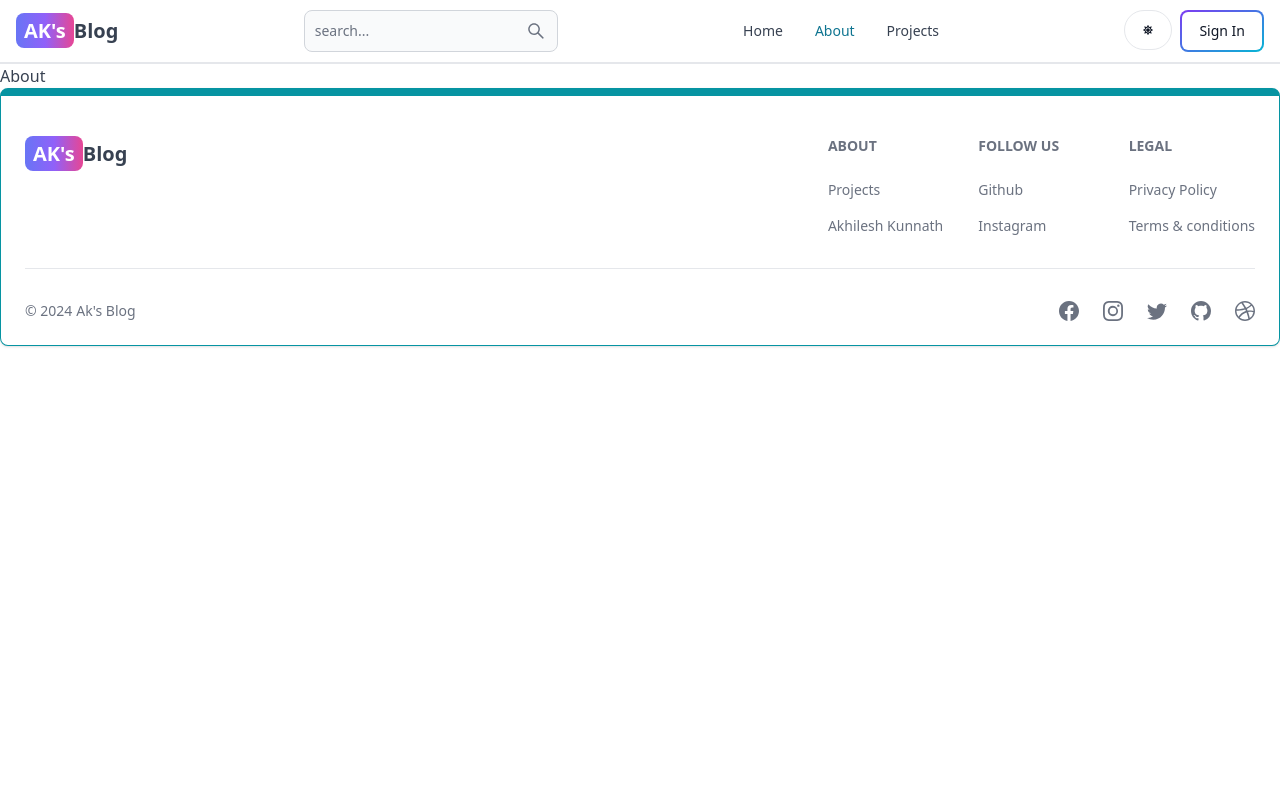
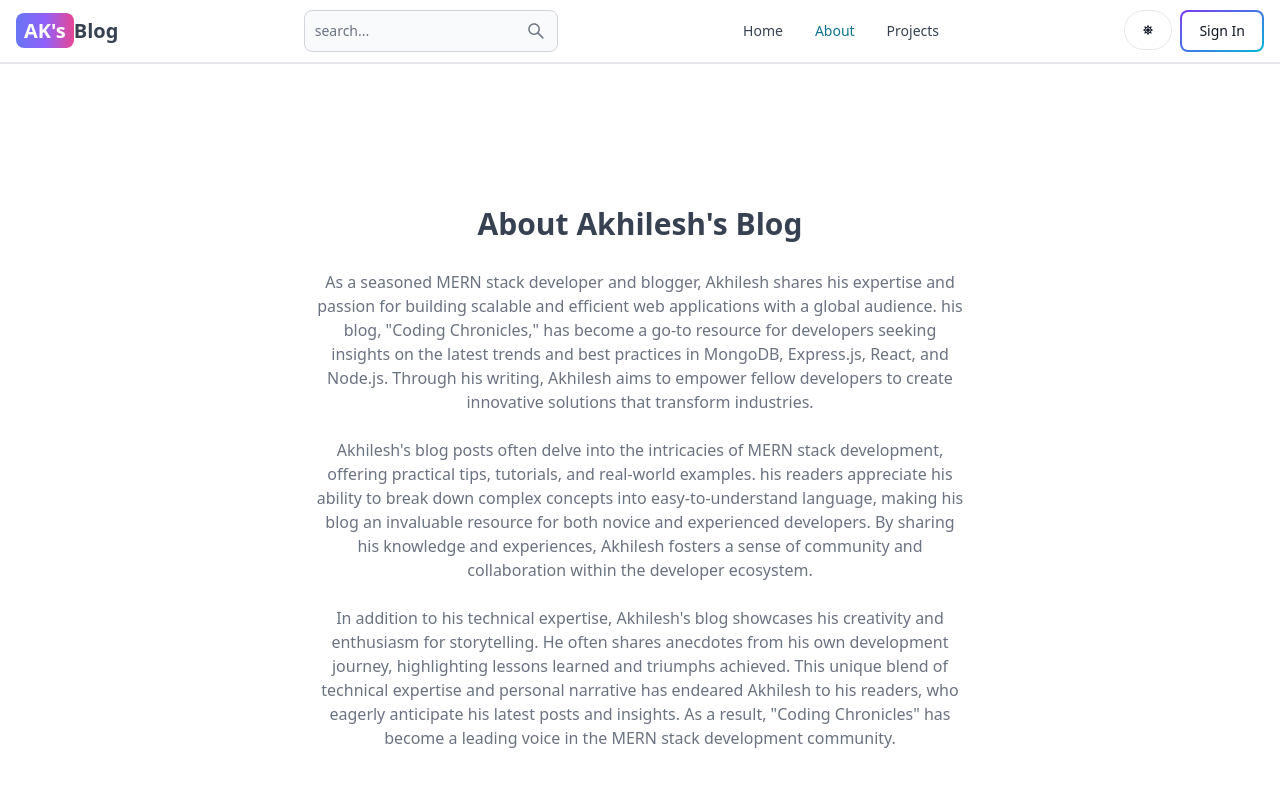
Before and after one commit to Akhileshkunnath/mern-blog, a React (Vite) app in the folder client/: page /about in a window 1280 px wide. Shown: the top 800 px of the page. Built offline with nearby package versions, Linux system fonts and the light colour scheme; no server answers.

Commit message:
complete about and project pages

```diff
--- a/client/src/components/CallToAction.jsx
+++ b/client/src/components/CallToAction.jsx
@@ -3,7 +3,7 @@ import React from 'react'
 
 const CallToAction = () => {
   return (
-    <div className=" flex flex-col sm:flex-row p-3 border border-teal-500 justify-center items-center rounded-tl-3xl rounded-br-3xl text-center">
+    <div className=" flex flex-col sm:flex-row p-3 border border-teal-500 justify-center items-center rounded-tl-3xl rounded-br-3xl text-center gap-5">
         <div className="flex-1  justify-center flex flex-col ">
             <h2 className='text-2xl'> Want to learn more about JavaScript</h2>
             <p className='text-gray-500 my-2'>Checkout these resources with 100 JavaScript projects</p>
--- a/client/src/pages/About.jsx
+++ b/client/src/pages/About.jsx
@@ -2,7 +2,20 @@ import React from 'react'
 
 const About = () => {
   return (
-    <div>About</div>
+    <div className='min-h-screen flex items-center justify-center'>
+      <div className="max-w-2xl mx-auto p-3 text-center">
+        <div className="">
+          <h1 className='text-3xl font-semibold text-center my-7'>About Akhilesh's Blog</h1>
+          <div className=" text-md text-gray-500 flex flex-col gap-6">
+         <p> As a seasoned MERN stack developer and blogger, Akhilesh shares his expertise and passion for building scalable and efficient web applications with a global audience. his blog, "Coding Chronicles," has become a go-to resource for developers seeking insights on the latest trends and best practices in MongoDB, Express.js, React, and Node.js. Through his writing, Akhilesh aims to empower fellow developers to create innovative solutions that transform industries.</p>
+
+<p>Akhilesh's blog posts often delve into the intricacies of MERN stack development, offering practical tips, tutorials, and real-world examples. his readers appreciate his ability to break down complex concepts into easy-to-understand language, making his blog an invaluable resource for both novice and experienced developers. By sharing his knowledge and experiences, Akhilesh fosters a sense of community and collaboration within the developer ecosystem.</p>
+
+<p>In addition to his technical expertise, Akhilesh's blog showcases his creativity and enthusiasm for storytelling. He often shares anecdotes from his own development journey, highlighting lessons learned and triumphs achieved. This unique blend of technical expertise and personal narrative has endeared Akhilesh to his readers, who eagerly anticipate his latest posts and insights. As a result, "Coding Chronicles" has become a leading voice in the MERN stack development community.</p>
+          </div>
+        </div>
+      </div>
+    </div>
   )
 }
 
--- a/client/src/pages/Projects.jsx
+++ b/client/src/pages/Projects.jsx
@@ -1,8 +1,13 @@
 import React from 'react'
+import CallToAction from '../components/CallToAction'
 
 const Projects = () => {
   return (
-    <div>Projects</div>
+    <div className='min-h-screen max-w-2xl mx-auto flex justify-center items-center gap-6 flex-col p-3'>
+      <h1 className='text-3xl font-semibold'>Projects</h1>
+      <p className='text-md text-gray-500'>"Build compelling and entertaining projects while mastering HTML, CSS, and JavaScript!"</p>
+     <CallToAction/>
+    </div>
   )
 }
 
```
